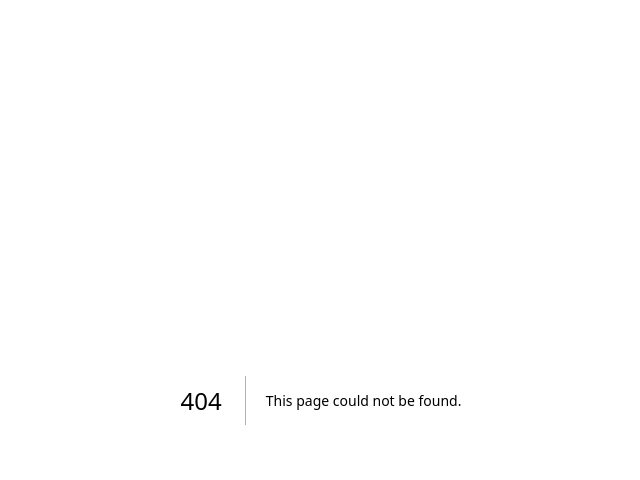
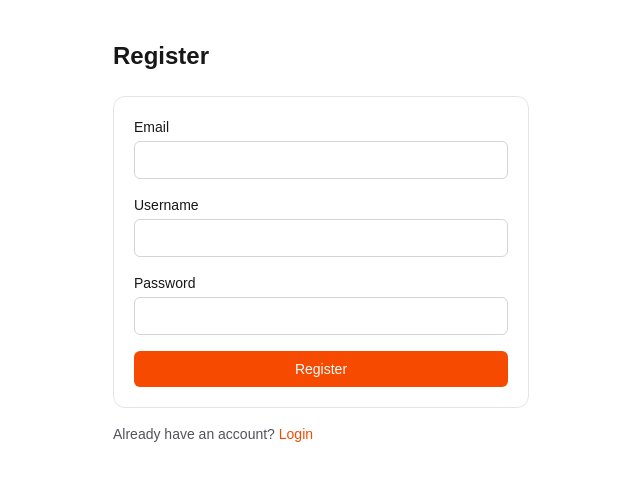
Before and after one commit to Denyyyys/Hair-Salons-Nearby, a Next.js app in the folder frontend/: page /register in a window 1280 px wide. Before the commit this address had no page. Shown: the top 480 px of the page, without its empty margins (319-959 px from the left). Built offline with nearby package versions, Linux system fonts and the light colour scheme; no server answers.

Commit message:
frontend: Create register and login pages with JWT support

```diff
--- /dev/null
+++ b/frontend/api/auth.ts
@@ -0,0 +1,13 @@
+import axios from "axios";
+import { API_BASE_URL } from "@/constants";
+import type { AuthResponse, LoginRequest, RegisterRequest } from "@/types/auth";
+
+export async function login(payload: LoginRequest): Promise<AuthResponse> {
+  const { data } = await axios.post<AuthResponse>(`${API_BASE_URL}/api/auth/login`, payload);
+  return data;
+}
+
+export async function register(payload: RegisterRequest): Promise<AuthResponse> {
+  const { data } = await axios.post<AuthResponse>(`${API_BASE_URL}/api/auth/register`, payload);
+  return data;
+}
--- /dev/null
+++ b/frontend/app/login/page.tsx
@@ -0,0 +1,90 @@
+"use client";
+
+import Link from "next/link";
+import { FormEvent, useState } from "react";
+import { useRouter } from "next/navigation";
+import axios from "axios";
+import { login } from "@/api/auth";
+import { saveToken } from "@/auth";
+
+export default function LoginPage() {
+  const router = useRouter();
+  const [username, setUsername] = useState("");
+  const [password, setPassword] = useState("");
+  const [error, setError] = useState<string | null>(null);
+  const [isSubmitting, setIsSubmitting] = useState(false);
+
+  const handleSubmit = async (event: FormEvent<HTMLFormElement>) => {
+    event.preventDefault();
+    setError(null);
+    setIsSubmitting(true);
+
+    try {
+      const response = await login({ username, password });
+      saveToken(response.token);
+      router.push("/");
+      router.refresh();
+    } catch (err) {
+      if (axios.isAxiosError(err) && err.response?.data?.message) {
+        setError(err.response.data.message);
+      } else {
+        setError("Login failed. Please try again.");
+      }
+    } finally {
+      setIsSubmitting(false);
+    }
+  };
+
+  return (
+    <main className="mx-auto w-full max-w-md px-4 py-10">
+      <h1 className="mb-6 text-2xl font-bold">Login</h1>
+
+      <form onSubmit={handleSubmit} className="space-y-4 rounded-xl border border-zinc-200 p-5 dark:border-zinc-800">
+        <div>
+          <label htmlFor="username" className="mb-1 block text-sm font-medium">
+            Username
+          </label>
+          <input
+            id="username"
+            type="text"
+            required
+            value={username}
+            onChange={(e) => setUsername(e.target.value)}
+            className="w-full rounded-md border border-zinc-300 bg-white px-3 py-2 text-sm outline-none focus:border-orange-500 dark:border-zinc-700 dark:bg-zinc-900"
+          />
+        </div>
+
+        <div>
+          <label htmlFor="password" className="mb-1 block text-sm font-medium">
+            Password
+          </label>
+          <input
+            id="password"
+            type="password"
+            required
+            value={password}
+            onChange={(e) => setPassword(e.target.value)}
+            className="w-full rounded-md border border-zinc-300 bg-white px-3 py-2 text-sm outline-none focus:border-orange-500 dark:border-zinc-700 dark:bg-zinc-900"
+          />
+        </div>
+
+        {error && <p className="text-sm text-red-600">{error}</p>}
+
+        <button
+          type="submit"
+          disabled={isSubmitting}
+          className="w-full rounded-md bg-orange-600 px-4 py-2 text-sm font-medium text-white hover:bg-orange-700 disabled:cursor-not-allowed disabled:opacity-70"
+        >
+          {isSubmitting ? "Logging in..." : "Login"}
+        </button>
+      </form>
+
+      <p className="mt-4 text-sm text-zinc-600 dark:text-zinc-300">
+        Don&apos;t have an account?{" "}
+        <Link href="/register" className="font-medium text-orange-600 hover:underline">
+          Register
+        </Link>
+      </p>
+    </main>
+  );
+}
--- /dev/null
+++ b/frontend/app/register/page.tsx
@@ -0,0 +1,105 @@
+"use client";
+
+import Link from "next/link";
+import { FormEvent, useState } from "react";
+import { useRouter } from "next/navigation";
+import axios from "axios";
+import { register } from "@/api/auth";
+import { saveToken } from "@/auth";
+
+export default function RegisterPage() {
+  const router = useRouter();
+  const [email, setEmail] = useState("");
+  const [username, setUsername] = useState("");
+  const [password, setPassword] = useState("");
+  const [error, setError] = useState<string | null>(null);
+  const [isSubmitting, setIsSubmitting] = useState(false);
+
+  const handleSubmit = async (event: FormEvent<HTMLFormElement>) => {
+    event.preventDefault();
+    setError(null);
+    setIsSubmitting(true);
+
+    try {
+      const response = await register({ email, username, password });
+      saveToken(response.token);
+      router.push("/");
+      router.refresh();
+    } catch (err) {
+      if (axios.isAxiosError(err) && err.response?.data?.message) {
+        setError(err.response.data.message);
+      } else {
+        setError("Registration failed. Please try again.");
+      }
+    } finally {
+      setIsSubmitting(false);
+    }
+  };
+
+  return (
+    <main className="mx-auto w-full max-w-md px-4 py-10">
+      <h1 className="mb-6 text-2xl font-bold">Register</h1>
+
+      <form onSubmit={handleSubmit} className="space-y-4 rounded-xl border border-zinc-200 p-5 dark:border-zinc-800">
+        <div>
+          <label htmlFor="email" className="mb-1 block text-sm font-medium">
+            Email
+          </label>
+          <input
+            id="email"
+            type="email"
+            required
+            value={email}
+            onChange={(e) => setEmail(e.target.value)}
+            className="w-full rounded-md border border-zinc-300 bg-white px-3 py-2 text-sm outline-none focus:border-orange-500 dark:border-zinc-700 dark:bg-zinc-900"
+          />
+        </div>
+
+        <div>
+          <label htmlFor="username" className="mb-1 block text-sm font-medium">
+            Username
+          </label>
+          <input
+            id="username"
+            type="text"
+            required
+            value={username}
+            onChange={(e) => setUsername(e.target.value)}
+            className="w-full rounded-md border border-zinc-300 bg-white px-3 py-2 text-sm outline-none focus:border-orange-500 dark:border-zinc-700 dark:bg-zinc-900"
+          />
+        </div>
+
+        <div>
+          <label htmlFor="password" className="mb-1 block text-sm font-medium">
+            Password
+          </label>
+          <input
+            id="password"
+            type="password"
+            required
+            value={password}
+            onChange={(e) => setPassword(e.target.value)}
+            className="w-full rounded-md border border-zinc-300 bg-white px-3 py-2 text-sm outline-none focus:border-orange-500 dark:border-zinc-700 dark:bg-zinc-900"
+          />
+        </div>
+
+        {error && <p className="text-sm text-red-600">{error}</p>}
+
+        <button
+          type="submit"
+          disabled={isSubmitting}
+          className="w-full rounded-md bg-orange-600 px-4 py-2 text-sm font-medium text-white hover:bg-orange-700 disabled:cursor-not-allowed disabled:opacity-70"
+        >
+          {isSubmitting ? "Creating account..." : "Register"}
+        </button>
+      </form>
+
+      <p className="mt-4 text-sm text-zinc-600 dark:text-zinc-300">
+        Already have an account?{" "}
+        <Link href="/login" className="font-medium text-orange-600 hover:underline">
+          Login
+        </Link>
+      </p>
+    </main>
+  );
+}
--- /dev/null
+++ b/frontend/auth.ts
@@ -0,0 +1,49 @@
+import type { JwtPayload } from "@/types/auth";
+
+const TOKEN_KEY = "auth_token";
+
+function decodeBase64Url(input: string): string {
+  const base64 = input.replace(/-/g, "+").replace(/_/g, "/");
+  const padded = base64 + "=".repeat((4 - (base64.length % 4)) % 4);
+  return atob(padded);
+}
+
+export function decodeJwt(token: string): JwtPayload | null {
+  try {
+    const parts = token.split(".");
+    if (parts.length !== 3) return null;
+    return JSON.parse(decodeBase64Url(parts[1])) as JwtPayload;
+  } catch {
+    return null;
+  }
+}
+
+export function isTokenExpired(token: string): boolean {
+  const payload = decodeJwt(token);
+  if (!payload?.exp) return true;
+  const nowInSeconds = Math.floor(Date.now() / 1000);
+  return payload.exp <= nowInSeconds;
+}
+
+export function saveToken(token: string) {
+  localStorage.setItem(TOKEN_KEY, token);
+}
+
+export function clearToken() {
+  localStorage.removeItem(TOKEN_KEY);
+}
+
+export function getValidToken(): string | null {
+  const token = localStorage.getItem(TOKEN_KEY);
+  if (!token) return null;
+  if (isTokenExpired(token)) {
+    clearToken();
+    return null;
+  }
+  return token;
+}
+
+export function getUsernameFromToken(token: string): string | null {
+  const payload = decodeJwt(token);
+  return payload?.sub ?? null;
+}
--- /dev/null
+++ b/frontend/types/auth.ts
@@ -0,0 +1,22 @@
+export type AuthResponse = {
+    token: string;
+};
+
+export type LoginRequest = {
+    username: string;
+    password: string;
+};
+
+export type RegisterRequest = {
+    email: string;
+    username: string;
+    password: string;
+};
+
+export type JwtPayload = {
+    sub?: string;
+    exp?: number;
+    iat?: number;
+    email?: string;
+    role?: string;
+};
```
